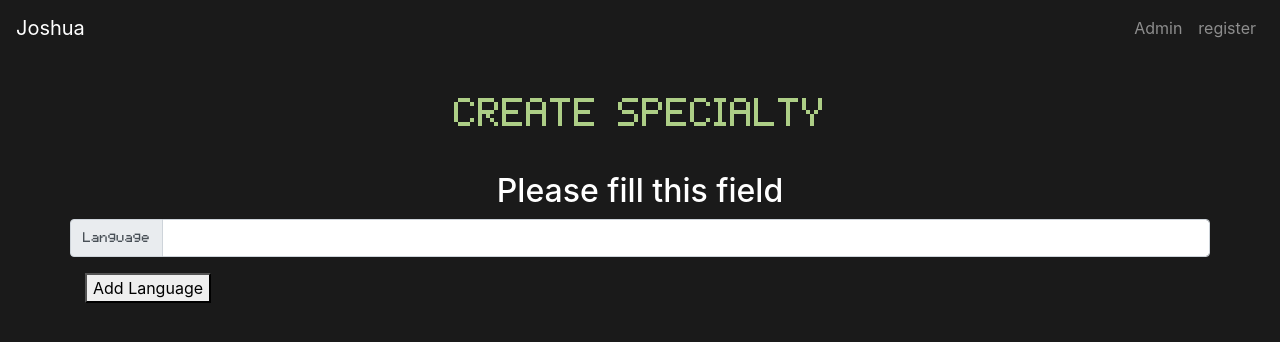
After one commit to guillaumebdx/Joshua, a PHP site: template src/View/Admin/specialty.html.twig in a window 1280 px wide. The commit adds this page. Shown: the top 342 px of the page. Run offline with PHP 8.4, Linux system fonts and the light colour scheme; the template is opened without the code that fills it, so the values that code supplies are empty; some libraries are stand-ins or nearby versions.

Commit message:
Create Specialty

```diff
--- a/src/View/Admin/admin.html.twig
+++ b/src/View/Admin/admin.html.twig
@@ -10,7 +10,7 @@
                 <a class="admin_button btn btn-danger" href="/admin/createChallenge">CHALLENGES</a>
             </div>
             <div>
-                    <a class="admin_button btn btn-danger" href="/admin/createContest">CONTESTS</a>
+                <a class="admin_button btn btn-danger" href="/admin/createContest">CONTESTS</a>
             </div>
             <div>
                 <a class="admin_button btn btn-danger" href="/admin/manageUsers">USERS</a>
@@ -19,7 +19,7 @@
                 <a class="admin_button btn btn-danger" href="/admin/addCampus">CAMPUS</a>
             </div>
             <div>
-                <a class="admin_button btn btn-danger" href="/admin/manageLanguages">LANGUAGES</a>
+                <a class="admin_button btn btn-danger" href="/admin/addSpecialty">LANGUAGES</a>
             </div>
         </div>
     </div>
--- /dev/null
+++ b/src/View/Admin/specialty.html.twig
@@ -0,0 +1,26 @@
+{% extends 'layout.html.twig' %}
+
+{% block content %}
+    <div class="container">
+    <div class="row">
+        <div class="col-12">
+            <h1 class="text-center">CREATE SPECIALTY</h1>
+        </div>
+        <div class="col-12">
+            <h2 class="text-white text-center">Please fill this field</h2>
+        </div>
+    </div>
+    <form method="post">
+        <div class="row">
+            <div class="input-group mb-3">
+                <div class="input-group-prepend">
+                    <span class="input-group-text" id="basic-addon1">Language</span>
+                </div>
+                <input value="{{ specialty.title }}" type="text" class="form-control" name="specialty" aria-label="Specialty" aria-describedby="basic-addon1">
+            </div>
+            <p class="text-white">{{ errors.error_title }}</p>
+        </div>
+        <button class="background-grey "type="submit" class="btn btn-primary">Add Language</button>
+    </form>
+
+    {% endblock %}
```
Also changed, not shown: src/Controller/AdminController.php (+22 -0 lines), src/Model/SpecialtyManager.php (+15 -0 lines), src/Service/SpecialtyFormControl.php (added, +17 -0 lines).
